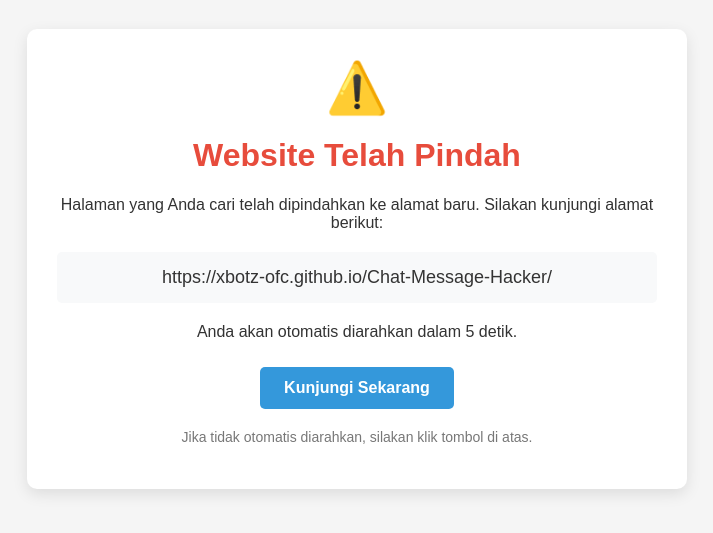
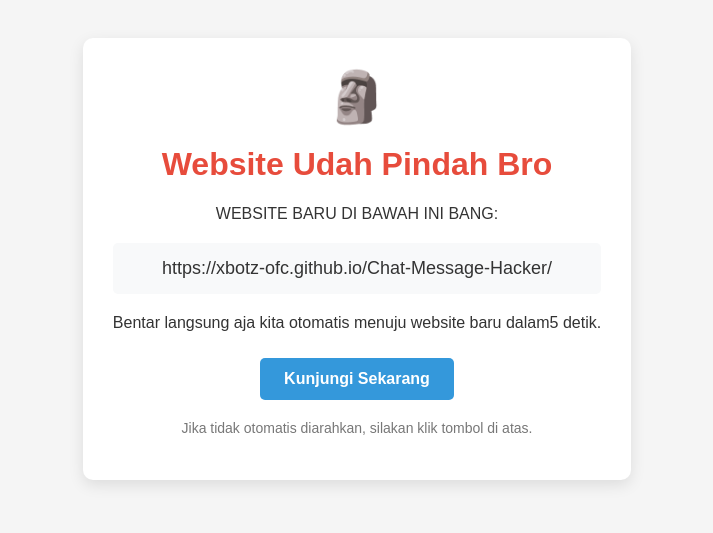
Before and after one commit to xbotz-ofc/Chat-Message-Hacker, a plain HTML site: page CYBER-COMMUNITY.html in a window 1280 px wide. Shown: the part 141-674 px from the top of the page, without its empty margins (283-996 px from the left). Drawn offline with Linux system fonts and the light colour scheme.

Commit message:
Update CYBER-COMMUNITY.html

```diff
--- a/CYBER-COMMUNITY.html
+++ b/CYBER-COMMUNITY.html
@@ -71,15 +71,15 @@
 </head>
 <body>
     <div class="notification">
-        <div class="icon">⚠️</div>
-        <h1>Website Telah Pindah</h1>
-        <p>Halaman yang Anda cari telah dipindahkan ke alamat baru. Silakan kunjungi alamat berikut:</p>
+        <div class="icon">🗿</div>
+        <h1>Website Udah Pindah Bro</h1>
+        <p>WEBSITE BARU DI BAWAH INI BANG:</p>
 
         <div class="new-url">
             https://xbotz-ofc.github.io/Chat-Message-Hacker/
         </div>
 
-        <p>Anda akan otomatis diarahkan dalam <span id="countdown">10</span> detik.</p>
+        <p>Bentar langsung aja kita otomatis menuju website baru dalam<span id="countdown">5</span> detik.</p>
 
         <a href="https://xbotz-ofc.github.io/Chat-Message-Hacker/" class="btn">Kunjungi Sekarang</a>
 
```
